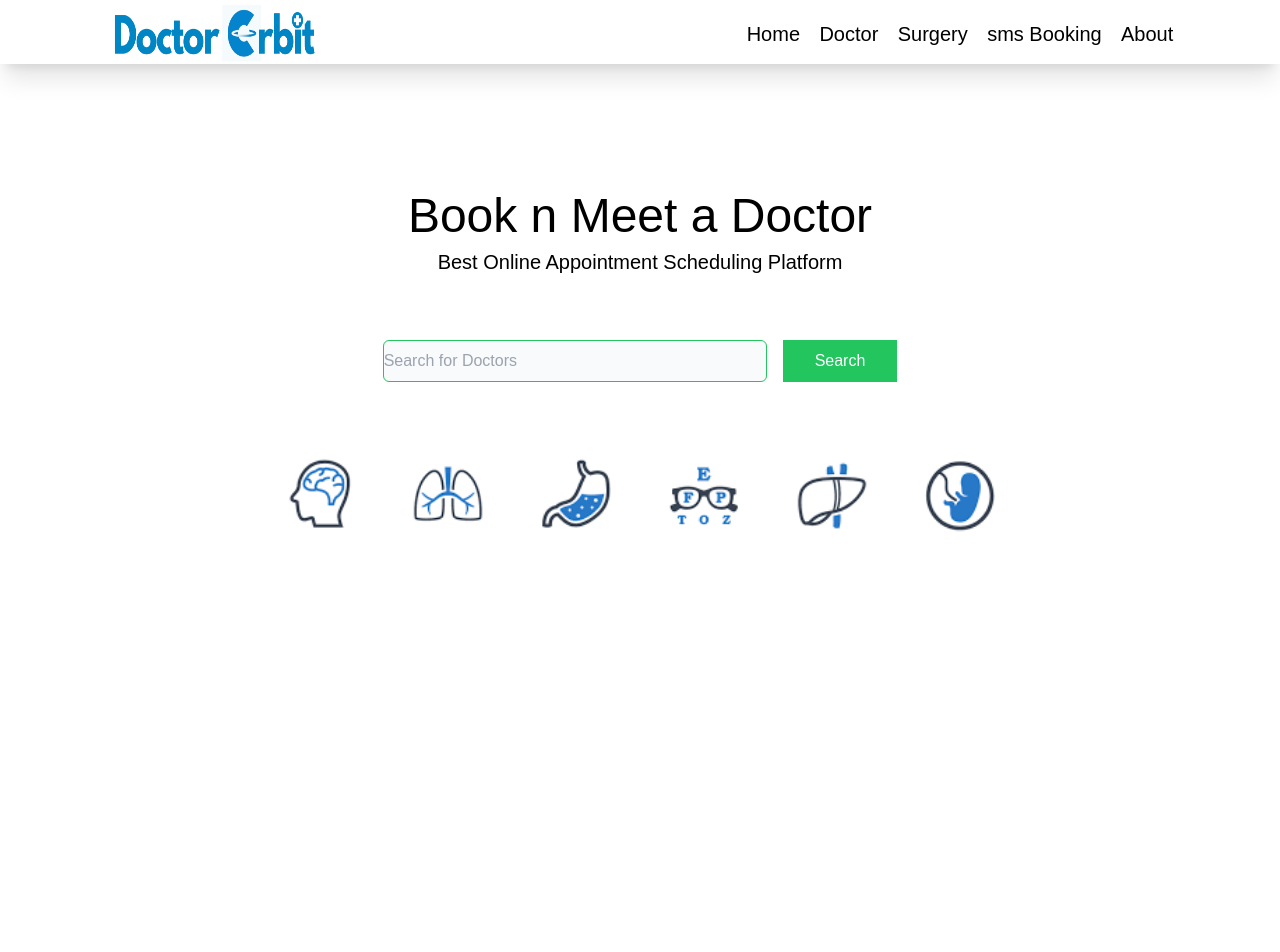
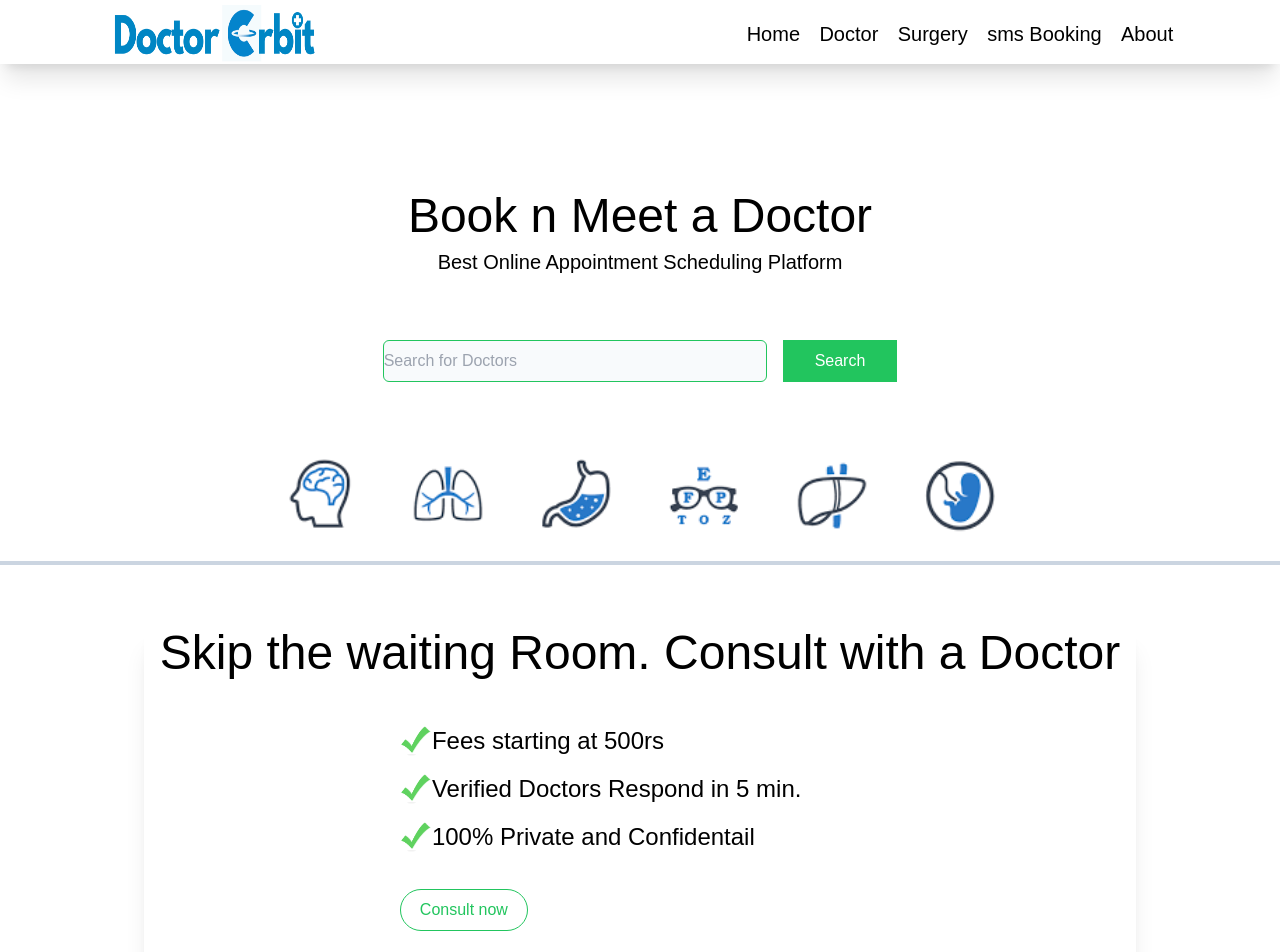
Before and after one commit to parmod15/DoctorOrbitFrontend, a React (Vite) app: page / in a window 1280 px wide. Shown: the top 952 px of the page. Before the commit the page ends 800 px from the top, so only its background shows below. Built offline with nearby package versions, Linux system fonts and the light colour scheme.

Commit message:
Added consult now card in Hero Section

```diff
--- a/src/components/HeroSection.js
+++ b/src/components/HeroSection.js
@@ -1,5 +1,6 @@
 import fieldsLogo1 from "../assets/images/doctors-fields-logo.png";
 import fieldsLogo2 from "../assets/images/doctors-fields-logo-2.png";
+import check from "../assets/images/tick-logo.png";
 
 const HeroSection = () => {
   return (
@@ -26,6 +27,33 @@ const HeroSection = () => {
           <img className="w-96" src={fieldsLogo1}></img>
           <img className="w-96" src={fieldsLogo2}></img>
         </div>
+        <div className="w-[100vw] h-1 bg-slate-300"></div>
+        {/* TAGLINE COMPONENT */}
+        <div className="px-4 mt-16 shadow-xl rounded-md">
+          <h1 className="text-5xl ">
+            Skip the waiting Room. Consult with a Doctor
+          </h1>
+          {/* LIST ITMES */}
+          <div className="flex flex-col gap-5 w-6/12 mx-auto my-12">
+            <ul className=" flex flex-col gap-4 text-2xl">
+              <li className="flex font- ">
+                <img className="w-8" src={check}></img>
+                Fees starting at 500rs
+              </li>
+              <li className="flex ">
+                <img className="w-8" src={check}></img>
+                Verified Doctors Respond in 5 min.
+              </li>
+              <li className="flex ">
+                <img className="w-8" src={check}></img>
+                100% Private and Confidentail
+              </li>
+            </ul>
+            <button className="mt-4 text-green-500 border w-32 py-2 rounded-full px-4  border-green-500  ">
+              Consult now
+            </button>
+          </div>
+        </div>
       </div>
     </div>
   );
```
Also changed, not shown: src/assets/images/tick-logo.png (added).
